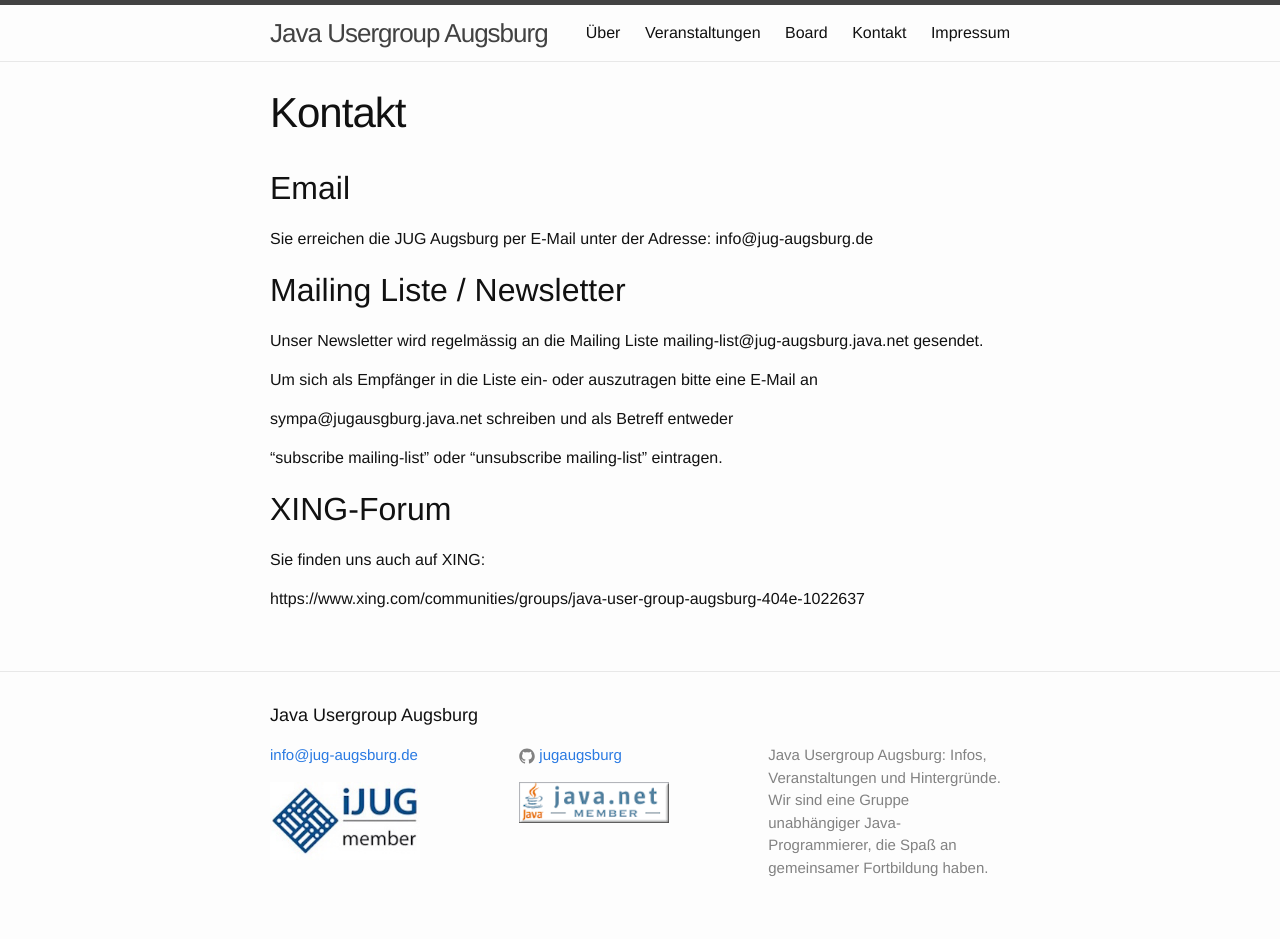
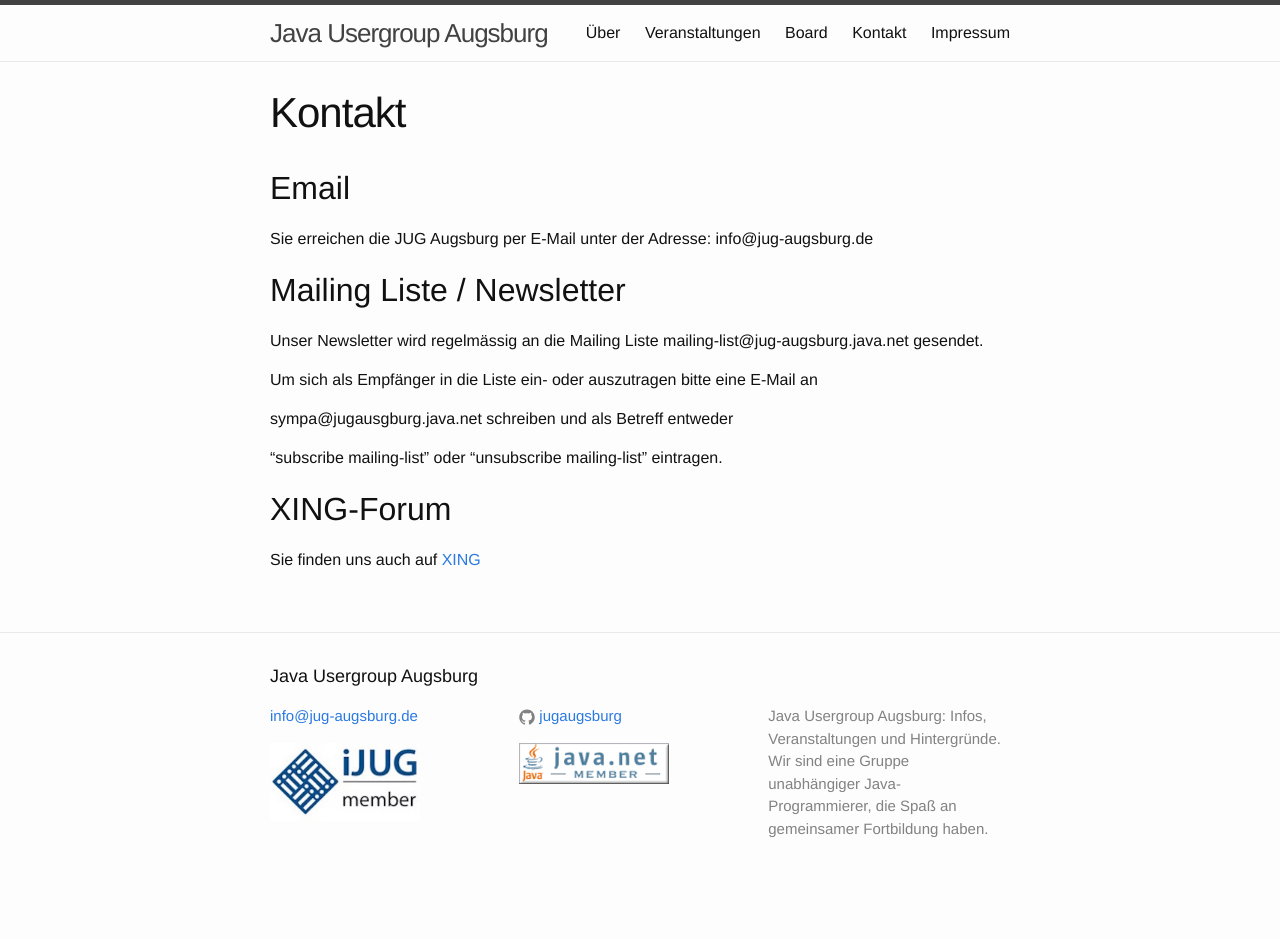
Before and after one commit to jugaugsburg/www.jug-augsburg.de, a Jekyll site: the page built from kontakt.md, in a window 1280 px wide. Built offline with Jekyll 4.4.1, drawn with Linux system fonts in a browser that asks for light colours; after the commit the page ends 900 px from its top, so only the background shows below that.

Commit message:
linked xing page

```diff
--- a/kontakt.md
+++ b/kontakt.md
@@ -20,6 +20,4 @@ sympa@jugausgburg.java.net schreiben und als Betreff entweder
 
 ## XING-Forum
 
-Sie finden uns auch auf XING:
-
-https://www.xing.com/communities/groups/java-user-group-augsburg-404e-1022637
+Sie finden uns auch auf [XING](https://www.xing.com/communities/groups/java-user-group-augsburg-404e-1022637)
```
